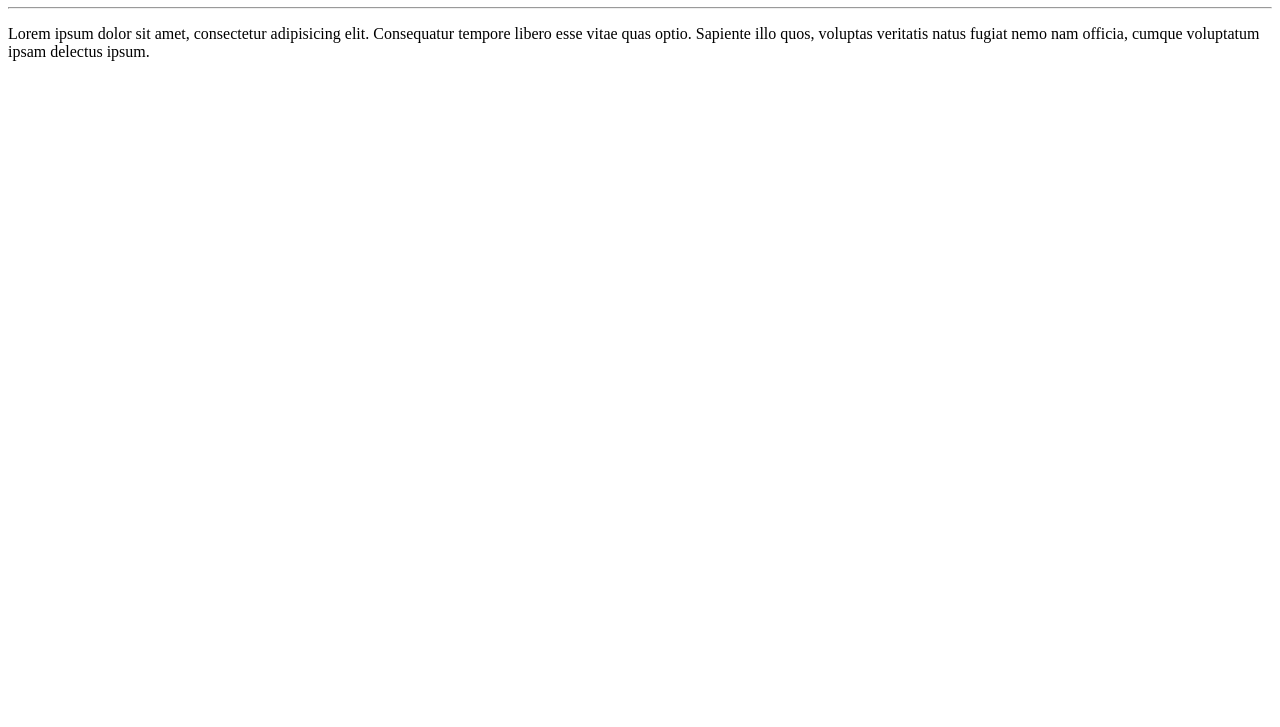
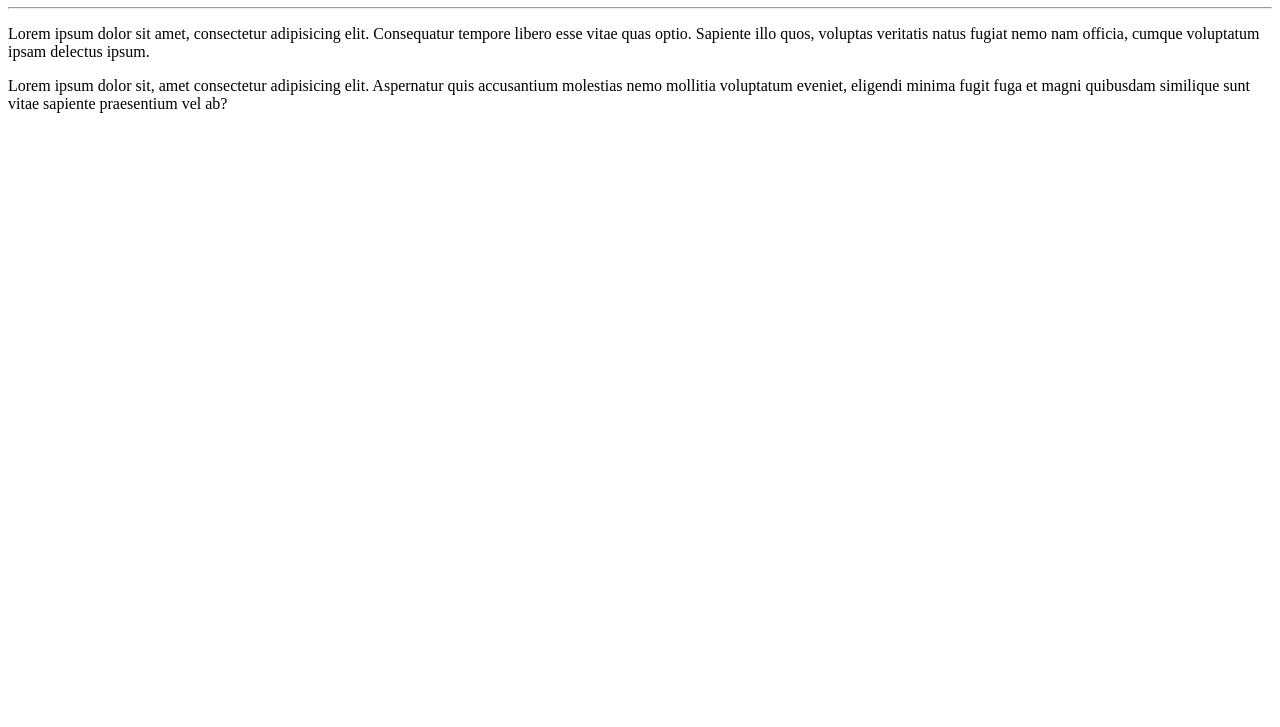
Before and after one commit to MonicaManjaze/Ola-Mundo, a plain HTML site: page site-exemplo/index.html in a window 1280 px wide. Shown: the part 73-800 px from the top of the page. Drawn offline with Linux system fonts and the light colour scheme.

Commit message:
adicionei um paragrafo

```diff
--- a/site-exemplo/index.html
+++ b/site-exemplo/index.html
@@ -9,5 +9,6 @@
     <h1>Ola, Mundo!</h1>
     <hr>
     <p>Lorem ipsum dolor sit amet, consectetur adipisicing elit. Consequatur tempore libero esse vitae quas optio. Sapiente illo quos, voluptas veritatis natus fugiat nemo nam officia, cumque voluptatum ipsam delectus ipsum.</p>
+    <p>Lorem ipsum dolor sit, amet consectetur adipisicing elit. Aspernatur quis accusantium molestias nemo mollitia voluptatum eveniet, eligendi minima fugit fuga et magni quibusdam similique sunt vitae sapiente praesentium vel ab?</p>
 </body>
 </html>
```
